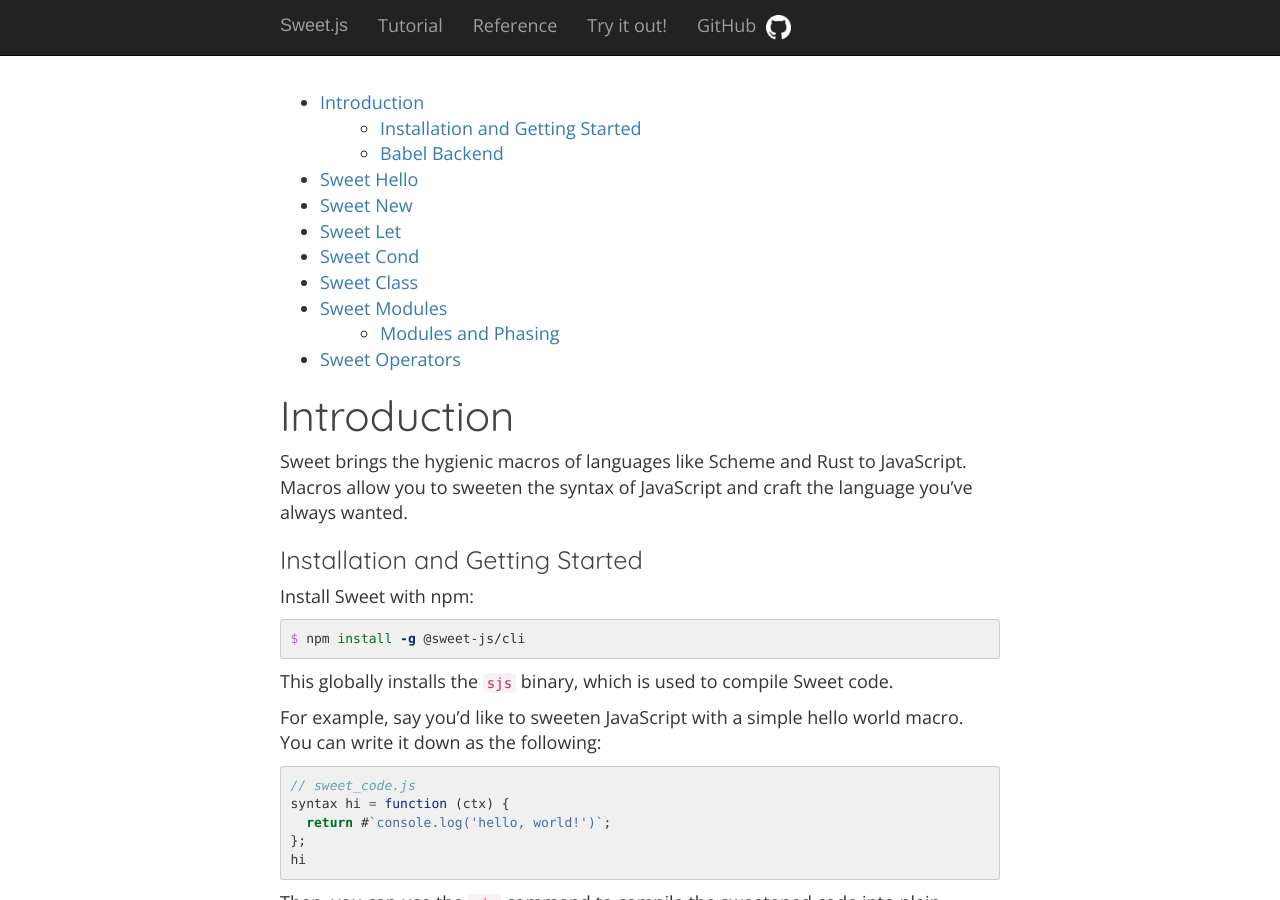
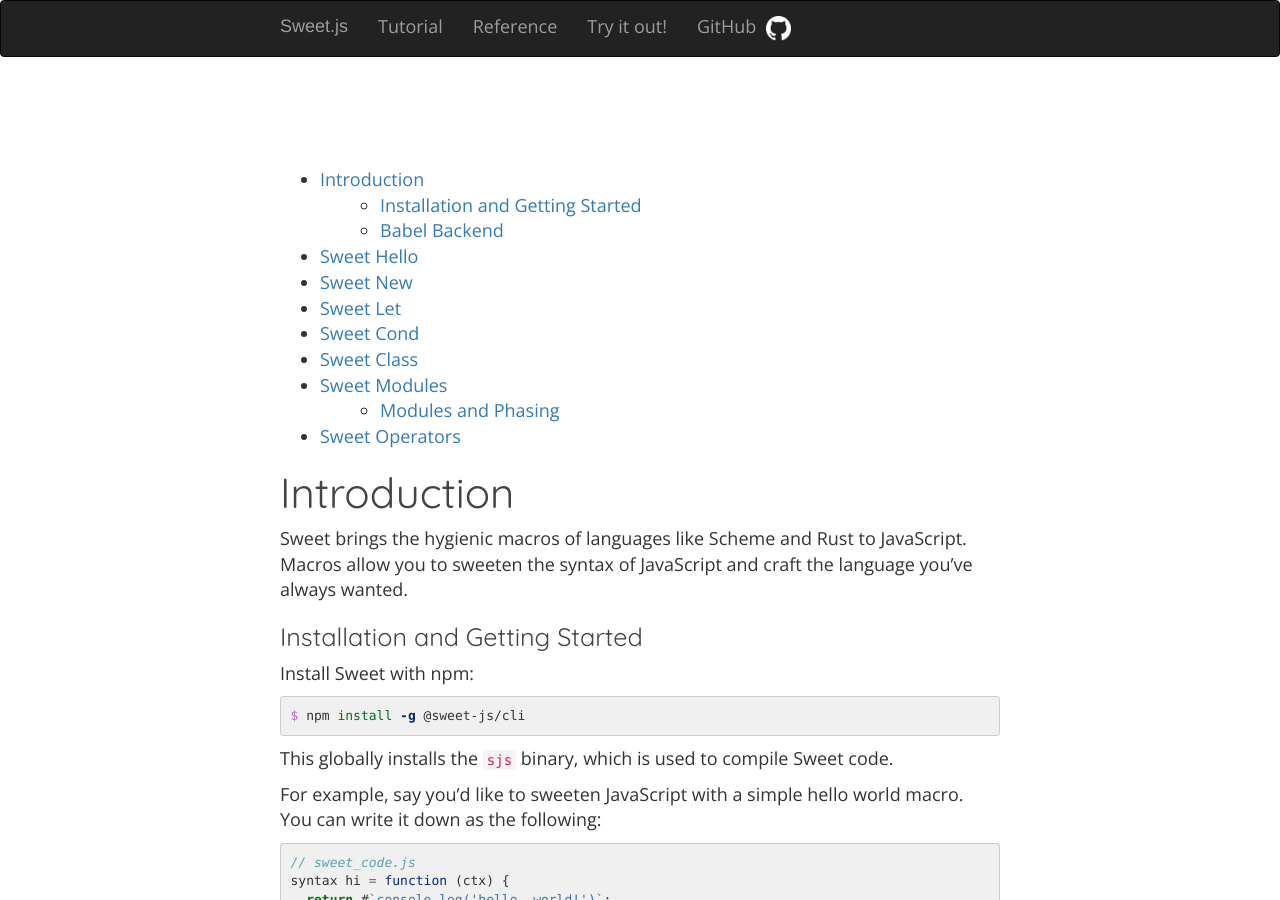
Before and after one commit to sweet-js/sweet-website, a Jekyll site: the page built from doc/tutorial.md, in a window 1280 px wide and 900 px high. Built offline with Jekyll 4.4.1, drawn with Linux system fonts in a browser that asks for light colours; our own code applies the rules of GitHub Pages for plain Markdown files; the table of contents is made by our own code.

Commit message:
Removed fixed navbar and add anchors

```diff
--- a/_layouts/default.html
+++ b/_layouts/default.html
@@ -93,7 +93,7 @@ li code {
 
 <body class="language-javascript">
 
-  <nav class="navbar navbar-inverse navbar-fixed-top">
+  <nav class="navbar navbar-inverse">
     <div class="container">
       <div class="navbar-header">
         <button type="button" class="navbar-toggle collapsed" data-toggle="collapse" data-target="#navbar" aria-expanded="false" aria-controls="navbar">
@@ -137,7 +137,12 @@ li code {
 
   <script src="https://ajax.googleapis.com/ajax/libs/jquery/1.12.4/jquery.min.js"></script>
   <script src="/js/bootstrap.min.js"></script>
-  <!-- <script src="/js/highlight.min.js"></script>
-  <script>hljs.initHighlightingOnLoad();</script> -->
+  {% if page.use_anchors %}
+  <script src="/js/anchor.min.js"></script>
+  <script>
+    anchors.options.placement = 'left';
+    anchors.add();
+  </script>
+  {% endif %}
 </body>
 </html>
```
Also changed, not shown: doc/reference.md (+1 -0 lines), doc/tutorial.md (+1 -0 lines), js/anchor.min.js (added).
